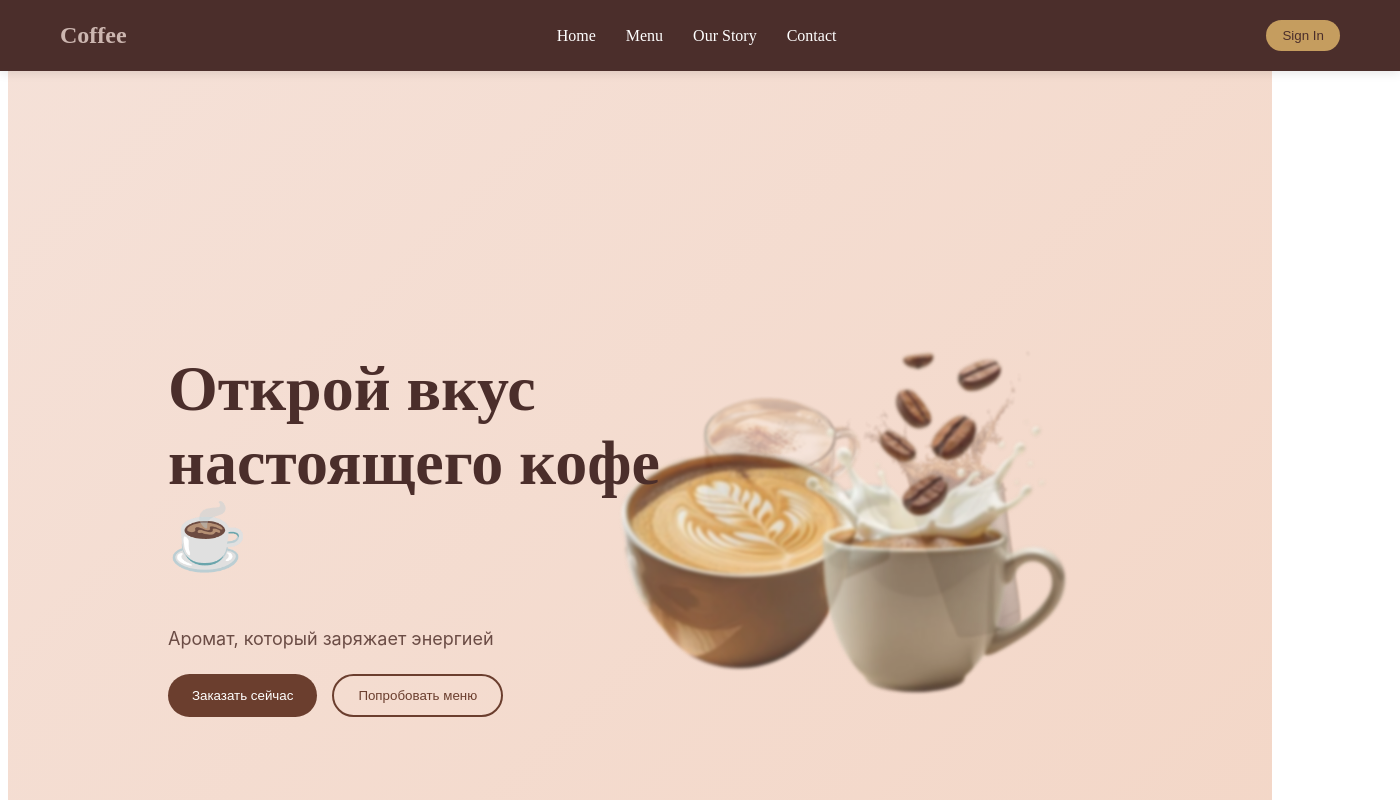
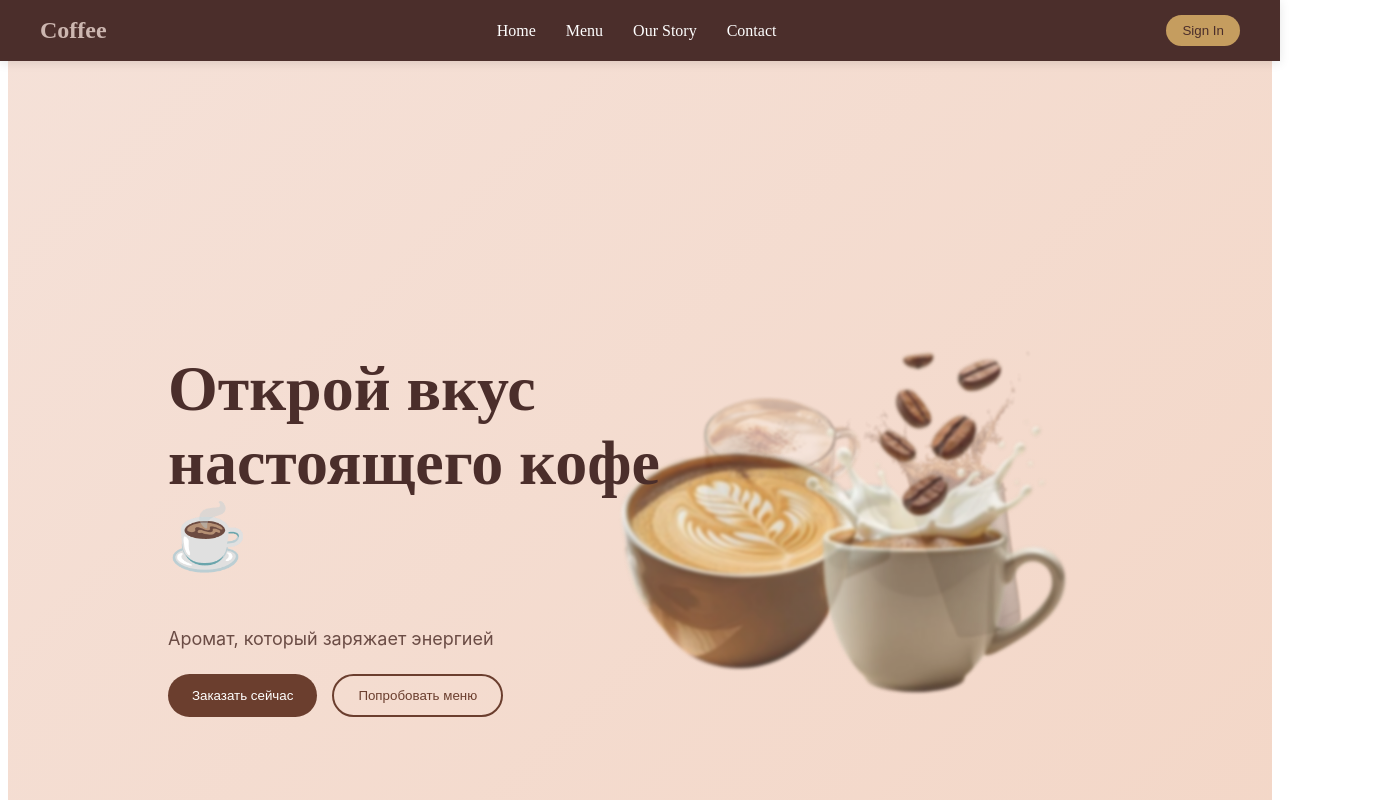
Before and after one commit to sinon2002/coffee-site-, a React (Vite) app: page / in a window 1280 px wide. Shown: the top 800 px of the page, 1400 px wide, since content can reach past the window. Built offline with nearby package versions, Linux system fonts and the light colour scheme.

Commit message:
Refactor Header.module.css styles
Refactor header styles for improved layout and design.

```diff
--- a/src/components/Header/Header.module.css
+++ b/src/components/Header/Header.module.css
@@ -20,14 +20,12 @@ header a:hover {
 }
 
 .header {
-  position: absolute;
-  top: 0;
   width: 100%;
-  padding: 20px 60px;
   display: flex;
   justify-content: space-between;
   align-items: center;
-  z-index: 10;
+  padding: 15px 40px;
+  box-sizing: border-box;
 }
 
 .logo {
```
